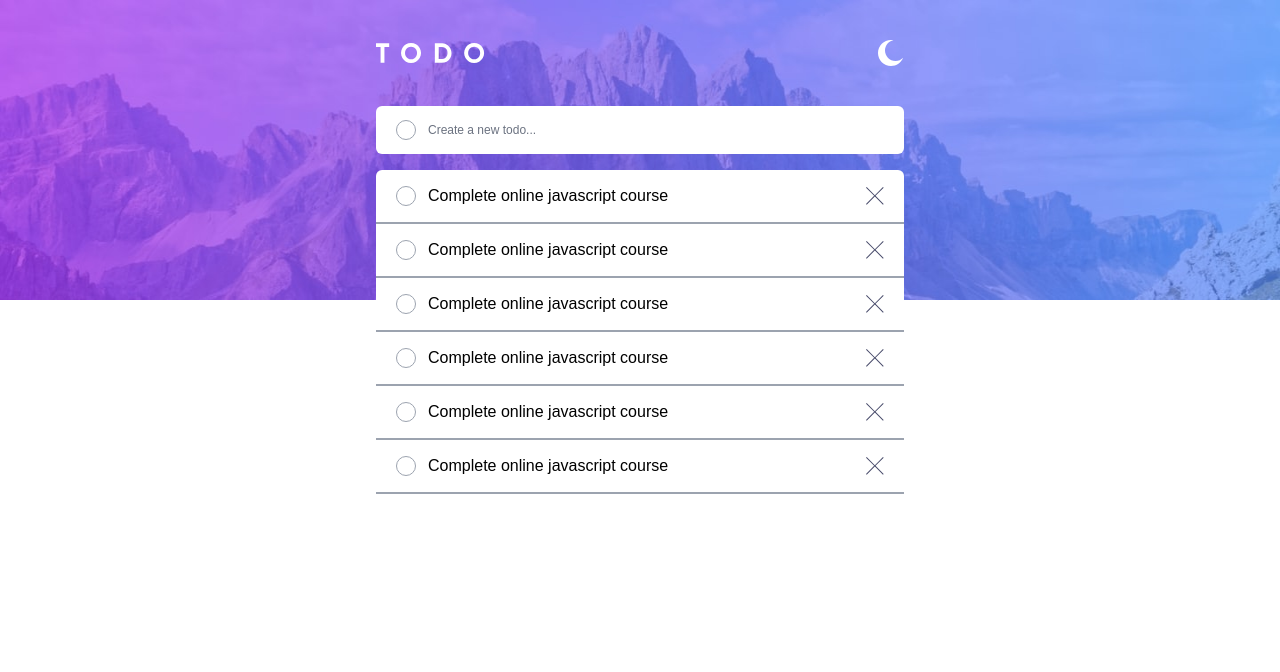
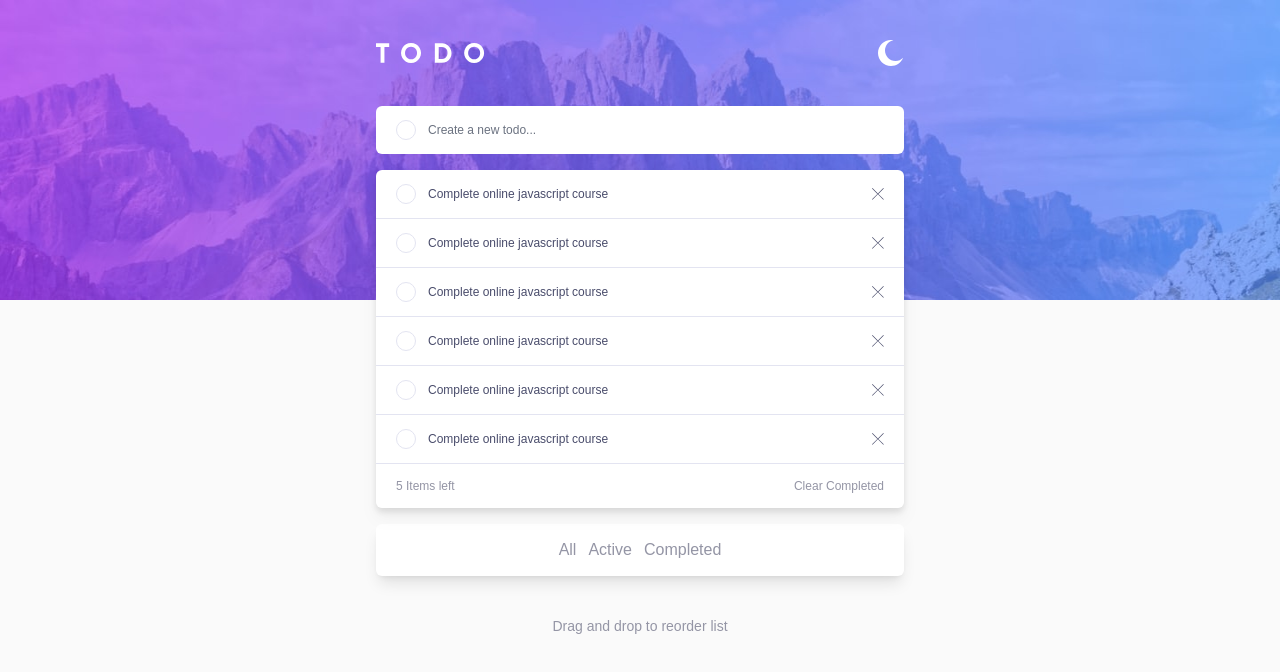
Before and after one commit to austincalvelage/todo-app-fs, a Next.js app: page / in a window 1280 px wide. Shown: the top 672 px of the page. Built offline with nearby package versions, Linux system fonts and the light colour scheme; a web font is replaced by a local one.

Commit message:
Added FilterTodo component.. Still needs logic.

```diff
--- /dev/null
+++ b/components/FilterTodos.js
@@ -0,0 +1,9 @@
+export const FilterTodos = () => {
+  return (
+    <div className='flex justify-center items-center gap-3 w-full px-5 py-3.5 rounded-md bg-white shadow-lg '>
+    <button className="text-[#9495A5]">All</button>
+    <button className="text-[#9495A5]">Active</button>
+    <button className="text-[#9495A5]">Completed</button>
+    </div>
+  )
+}
--- a/components/IconCross.js
+++ b/components/IconCross.js
@@ -1,8 +1,8 @@
 
 export const IconCross = () => {
   return (
-    <svg xmlns="http://www.w3.org/2000/svg" width="18" height="18">
-      <path fill="#494C6B" fillRule="evenodd" d="M16.97 0l.708.707L9.546 8.84l8.132 8.132-.707.707-8.132-8.132-8.132 8.132L0 16.97l8.132-8.132L0 .707.707 0 8.84 8.132 16.971 0z"/>
-    </svg>
+  <svg width="12" height="12" viewBox="0 0 12 12" fill="none" xmlns="http://www.w3.org/2000/svg" className="hover:cursor-pointer">
+    <path fillRule="evenodd" clipRule="evenodd" d="M11.7851 0.471404L11.3137 0L5.89256 5.42115L0.471404 0L0 0.471404L5.42115 5.89256L0 11.3137L0.471404 11.7851L5.89256 6.36396L11.3137 11.7851L11.7851 11.3137L6.36396 5.89256L11.7851 0.471404Z" fill="#494C6B"/>
+  </svg>
   )
 }
--- a/components/TodoInput.jsx
+++ b/components/TodoInput.jsx
@@ -2,7 +2,7 @@ import { IconCheck } from './IconCheck'
 export const TodoInput = () => {
   return (
     <form className="bg-white flex items-center gap-3 w-full px-5 py-3.5 rounded-md">
-      <input type="checkbox" name="inputCheckbox" className='h-5 w-5 rounded-full border-gray-400' disabled/>
+      <input type="checkbox" name="inputCheckbox" className='h-5 w-5 rounded-full border-[#E3E4F1]' disabled/>
       <input type="text" placeholder='Create a new todo...' name='todoInput' className='bg-transparent text-xs border-none w-full p-0' />
     </form>
   )
--- a/components/TodoItem.js
+++ b/components/TodoItem.js
@@ -2,9 +2,9 @@ import { IconCross } from "./IconCross"
 
 export const TodoItem = () => {
   return (
-    <div className="flex items-center gap-3 w-full px-5 py-3.5 rounded-t-md border-b-2 border-gray-400">
-      <input type="checkbox" name="inputCheckbox" className='h-5 w-5 rounded-full border-gray-400' />
-      <span className="mr-auto">Complete online javascript course</span>
+    <div className="flex items-center gap-3 w-full px-5 py-3.5 rounded-t-md border-b-[1px] border-[#E3E4F1]">
+      <input type="checkbox" name="inputCheckbox" className='h-5 w-5 rounded-full border-[#E3E4F1] hover:cursor-pointer' />
+      <span className="mr-auto text-xs text-[#494C6B]">Complete online javascript course</span>
       <IconCross />
     </div>
   )
--- a/components/Todos.js
+++ b/components/Todos.js
@@ -1,16 +1,19 @@
 import { TodoItem } from "./TodoItem"
 
-TodoItem
 
 export const Todos = () => {
   return (
-    <div className="bg-white w-full h-40 rounded-md">
+    <div className="bg-white w-full rounded-md drop-shadow-lg">
       <TodoItem />
       <TodoItem />
       <TodoItem />
       <TodoItem />
       <TodoItem />
       <TodoItem />
+      <div className="flex justify-between px-5 py-3.5">
+        <span className="text-[#9495A5] text-xs font-light">5 Items left</span>
+        <button className="text-[#9495A5] text-xs font-light">Clear Completed</button>
+      </div>
     </div>
   )
 }
--- a/pages/index.js
+++ b/pages/index.js
@@ -2,19 +2,20 @@ import Head from 'next/head'
 import { Header } from '../components/Header'
 import { TodoInput } from '../components/TodoInput'
 import { Todos } from '../components/Todos'
-
+import { FilterTodos } from '../components/FilterTodos'
 export default function Home() {
   return (
     <>
       <Head />
-      <div className='flex justify-center font-josefin-sans h-screen bg-hero-light-mobile bg-no-repeat bg-[length:100%_200px] sm:bg-hero-light-desktop sm:bg-[length:100%_300px]'>
-        <main className='w-full px-6 sm:max-w-xl '>
+      <div className='flex justify-center font-josefin-sans h-screen bg-hero-light-mobile bg-no-repeat bg-[length:100%_200px] sm:bg-hero-light-desktop sm:bg-[length:100%_300px] bg-[#FAFAFA]'>
+        <main className='w-full px-6 sm:max-w-xl'>
           <Header />
           <div className='space-y-4 round-md'>
             <TodoInput />
             <Todos />
+            <FilterTodos />
           </div>
-
+          <span className='block text-[#9495A5] text-center text-sm w-full mt-10'>Drag and drop to reorder list</span>
         </main>
       </div>
     </>
```
